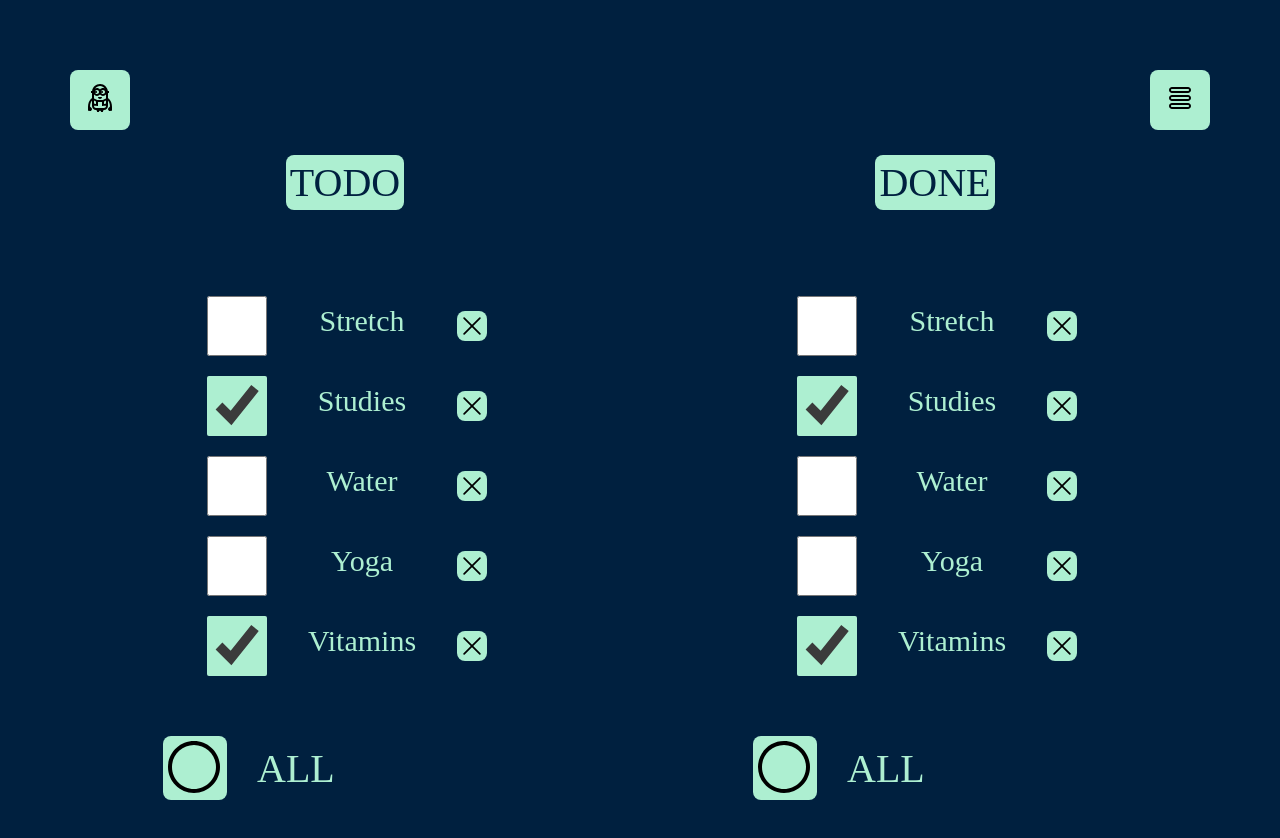
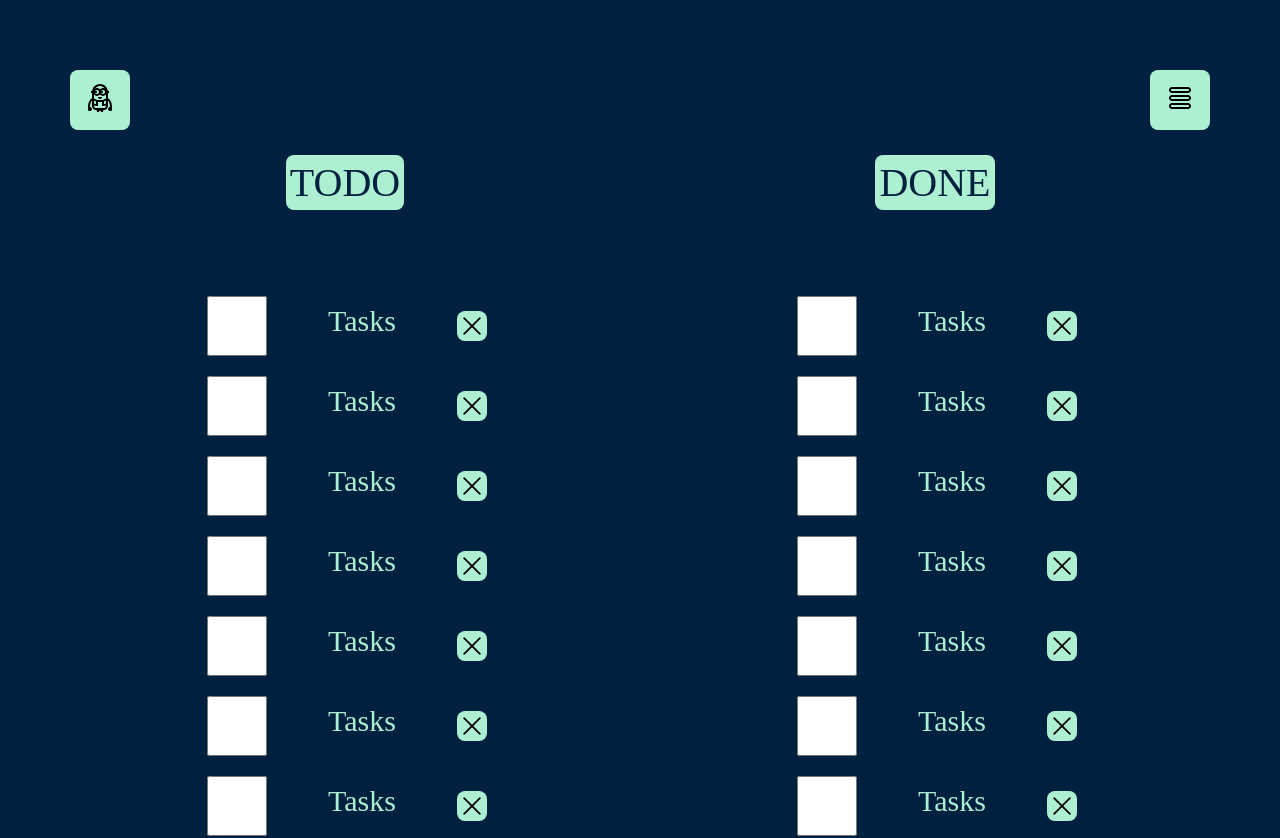
Before and after one commit to MarinaGromova/FileStorage, a React (Vite) app in the folder file-project/: page / in a window 1280 px wide. Shown: the top 838 px of the page. Built offline with nearby package versions, Linux system fonts and the light colour scheme.

Commit message:
массив

```diff
--- a/file-project/src/components/Project/newTodo/NewTodo.tsx
+++ b/file-project/src/components/Project/newTodo/NewTodo.tsx
@@ -2,42 +2,29 @@ import { ChangeEvent, useState } from 'react'
 import { Button, ButtonIcon } from '../button/Button'
 import styles from './NewTodo.module.scss'
 
-/* TODO: 1. Сделать кнопку DELETE.  ☑
-				 2. Доделать кнопку: выбрать всё. ☑
-				 3. Менять местами таски.
-				 4. Добавлять новые таски через кнопку Add.
-				 5. Отмеченные таски становятся перечеркнутыми и переносятся в правый столбик.
-				 6. При нажатии на гамбургер вылетает меню.
-*/
+// let data = [
+// 	{ id: 1, task: 'Stretch', isDone: false },
+// 	{ id: 2, task: 'Studies', isDone: true },
+// 	{ id: 3, task: 'Water', isDone: false },
+// 	{ id: 4, task: 'Yoga', isDone: false },
+// 	{ id: 5, task: 'Vitamins', isDone: true },
+// ]
 
-let data = [
-	{
-		id: 1,
-		task: 'Stretch',
+const data: Array<{ id: number; task: string; isDone: boolean }> = []
+for (let i = 0; i < 1000; i++) {
+	data.push({
+		id: i,
+		task: 'Tasks',
 		isDone: false,
-	},
-	{ id: 2, task: 'Studies', isDone: true },
-	{ id: 3, task: 'Water', isDone: false },
-	{ id: 4, task: 'Yoga', isDone: false },
-	{ id: 5, task: 'Vitamins', isDone: true },
-]
+	})
+}
+
 interface NewTodoProps {
 	buttonText: string
 }
 export const NewTodo = ({ buttonText }: NewTodoProps) => {
 	const [tasks, setTasks] = useState(data)
-	// const [tasksActive, setTasksActive] = useState(data)
 	const [choice, setChoiceAll] = useState(false)
-
-	// const choiceActive = () => {
-	// 	setChoiceAll(!choice)
-	// 	if (!choice) {
-	// 		let task = tasks.filter(t => t.isDone === true)
-	// 		setTasks(task)
-	// 	} else {
-	// 		setTasks(tasksAll)
-	// 	}
-	// }
 
 	const choiceAll = () => {
 		setChoiceAll(!choice)
```
